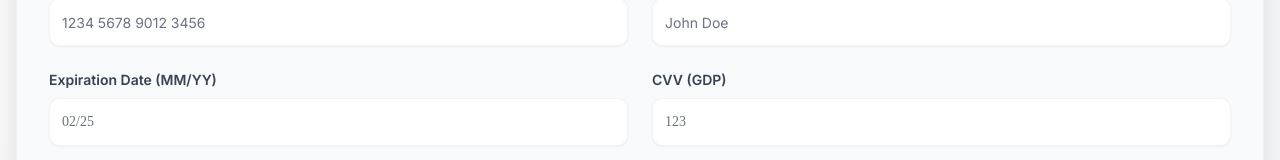
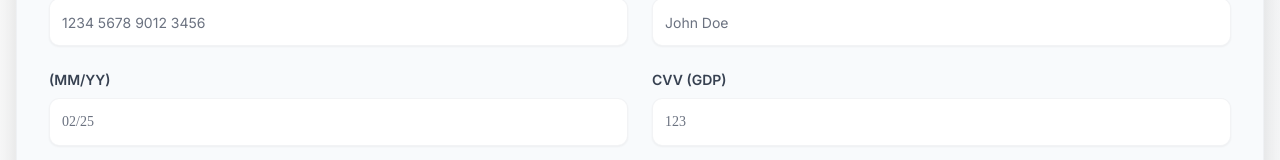
Before and after one commit to hamisigad71/demo13, a Next.js app: page / in a window 1280 px wide. Shown: the part 426-586 px from the top of the page. Built offline with nearby package versions, Linux system fonts and the light colour scheme.

Commit message:
Update page.tsx with recent changes

```diff
--- a/app/page.tsx
+++ b/app/page.tsx
@@ -511,7 +511,7 @@ export default function CombinedGeneratorApp() {
               <div className="grid grid-cols-2 gap-6">
                 <div className="space-y-2">
                   <label className="block text-sm font-semibold text-card-foreground">
-                    Expiration Date (MM/YY)
+                    (MM/YY)
                   </label>
                   <Input
                     type="text"
```
